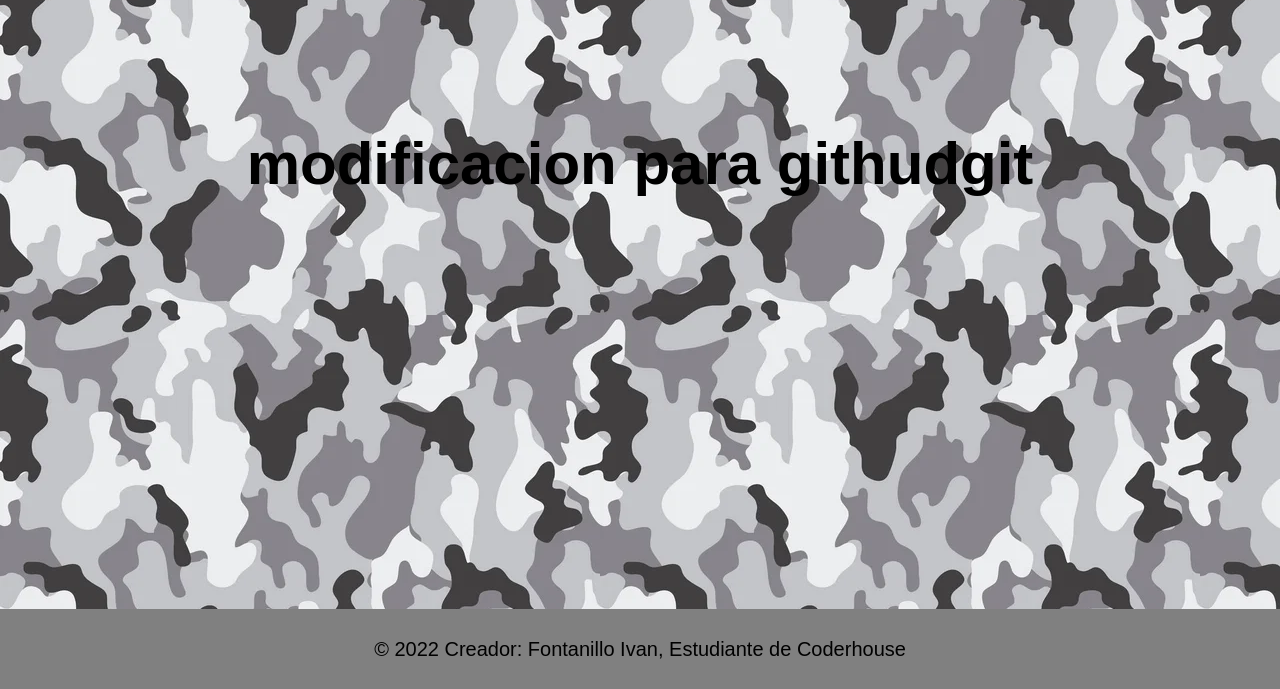
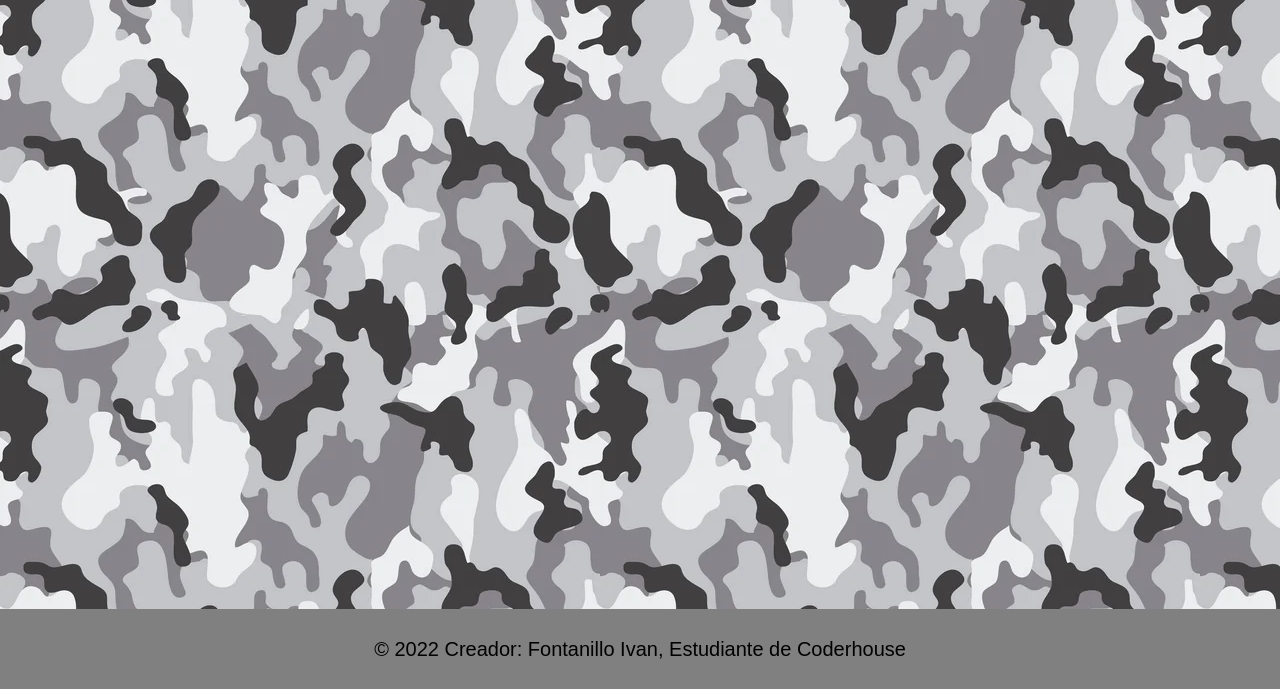
Before and after one commit to Fonta96/Proyecto-final, a plain HTML site: page index.html in a window 1280 px wide. Shown: the part 111-800 px from the top of the page. Drawn offline with Linux system fonts and the light colour scheme.

Commit message:
Index de 0

```diff
--- a/index.html
+++ b/index.html
@@ -27,7 +27,6 @@
          </nav>
     </header>
     <main>
-        <h1>modificacion para githudgit</h1>
     </main>
     <footer>
         <p> © 2022 Creador:
```
